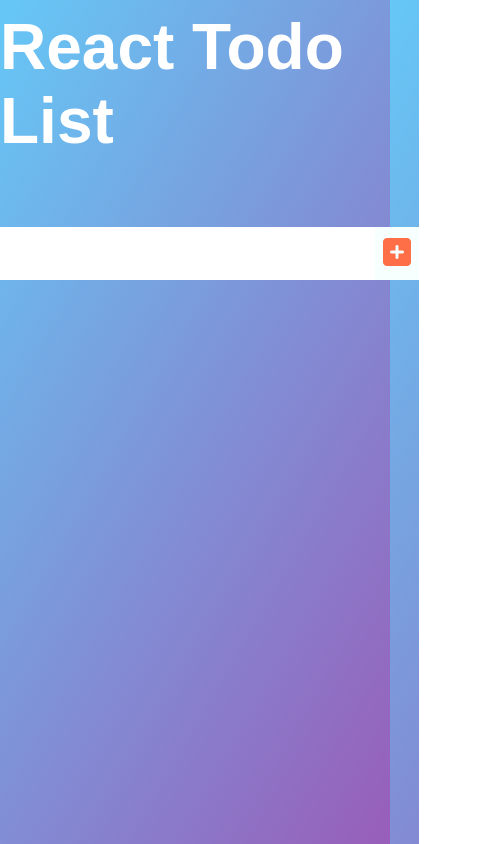
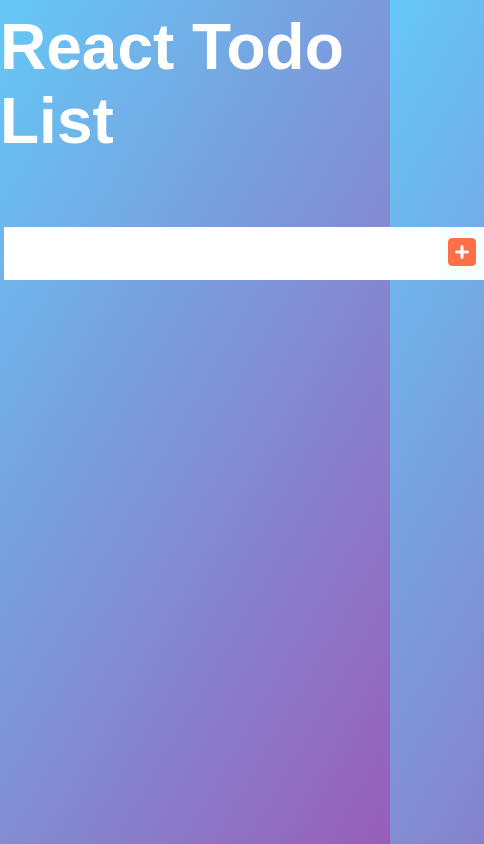
Before and after one commit to praxmusic/praxmusic.github.io-react-todo, a React (Create React App) app: page / in a window 390 px wide. Shown: the whole page, 484 px wide, since content can reach past the window. Built offline with nearby package versions, Linux system fonts and the light colour scheme.

Commit message:
made slightly more responsive

```diff
--- a/src/App.css
+++ b/src/App.css
@@ -131,3 +131,14 @@ select {
   cursor: pointer;
   pointer-events: none;
 }
+
+@media only screen and (max-width: 750px) {
+  .app {
+    width: 400px;
+  }
+  form {
+    margin-left: 160px;
+    width: 200px;
+
+  }
+}
```
Also changed, not shown: src/logo.svg (deleted), 1 other file (tests, documents, lock files or other folders).
